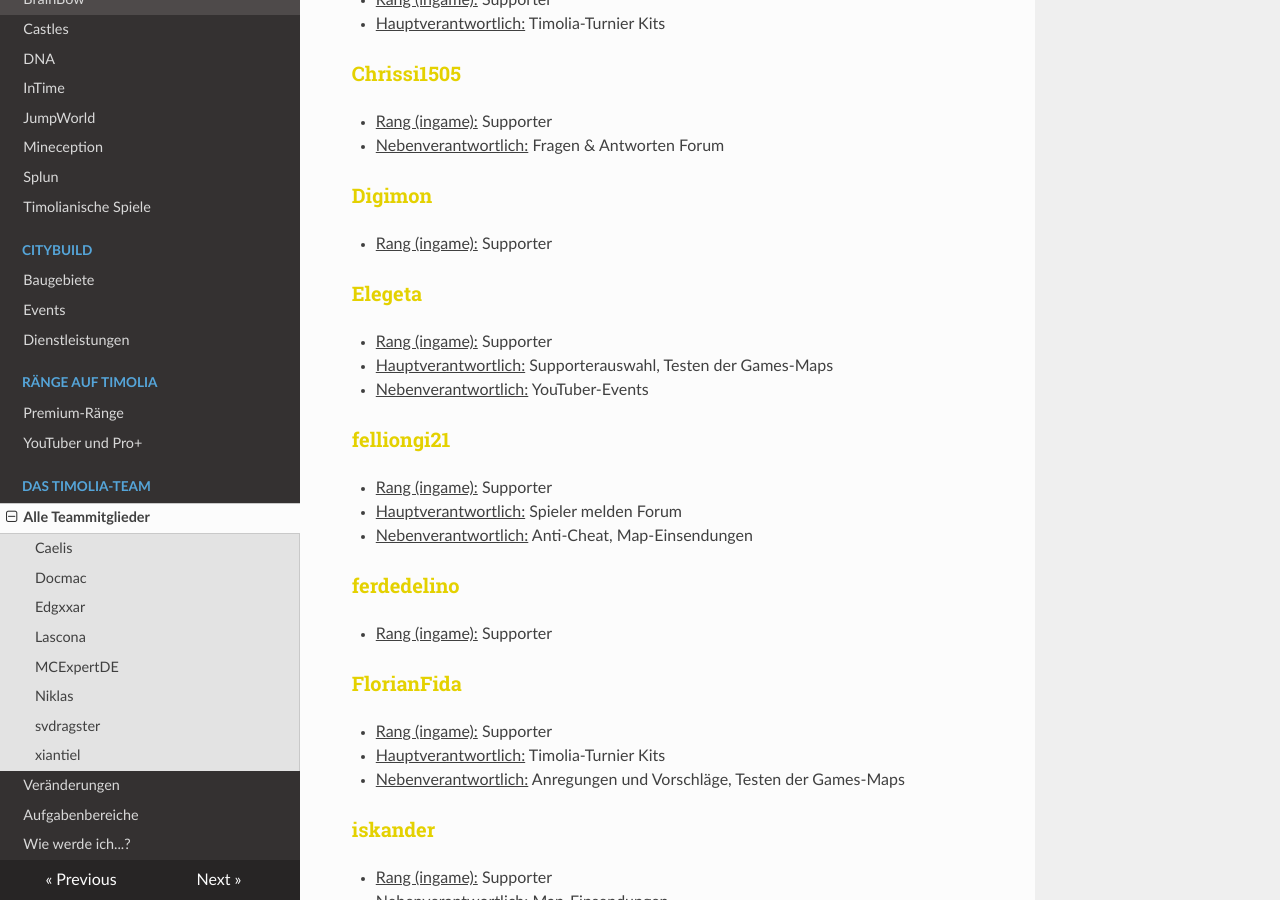
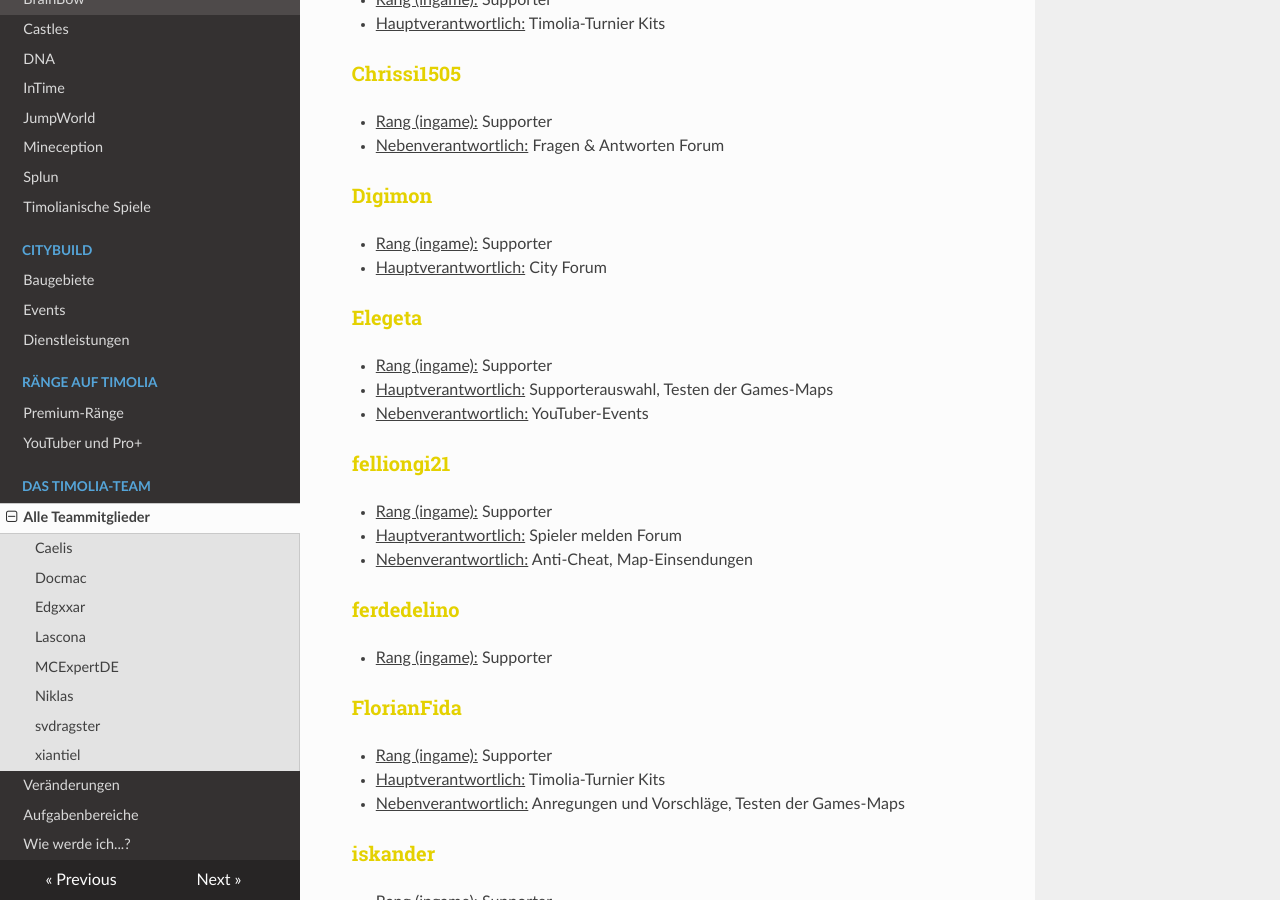
Before and after one commit to TimoliaDE/HowTo, an MkDocs documentation site: the page built from docs/team/members.md, in a window 1280 px wide and 900 px high, scrolled down 4765 px. Built offline with MkDocs 1.6.1, drawn with Linux system fonts in a browser that asks for light colours; nearby versions of some CDN libraries; old or Windows-style settings are respelled for this version of MkDocs.

Commit message:
Digimon HV City Forum

```diff
--- a/docs/team/members.md
+++ b/docs/team/members.md
@@ -153,6 +153,7 @@ Sie stehen für alle grundlegenden Fragen und Reports zur Verfügung und sind di
 
 ### <strong><span style="color:#E4D100">Digimon</span></strong>
 - <u>Rang (ingame):</u> Supporter
+- <u>Hauptverantwortlich:</u> City Forum
 
 ### <strong><span style="color:#E4D100">Elegeta</span></strong>
 - <u>Rang (ingame):</u> Supporter
```
